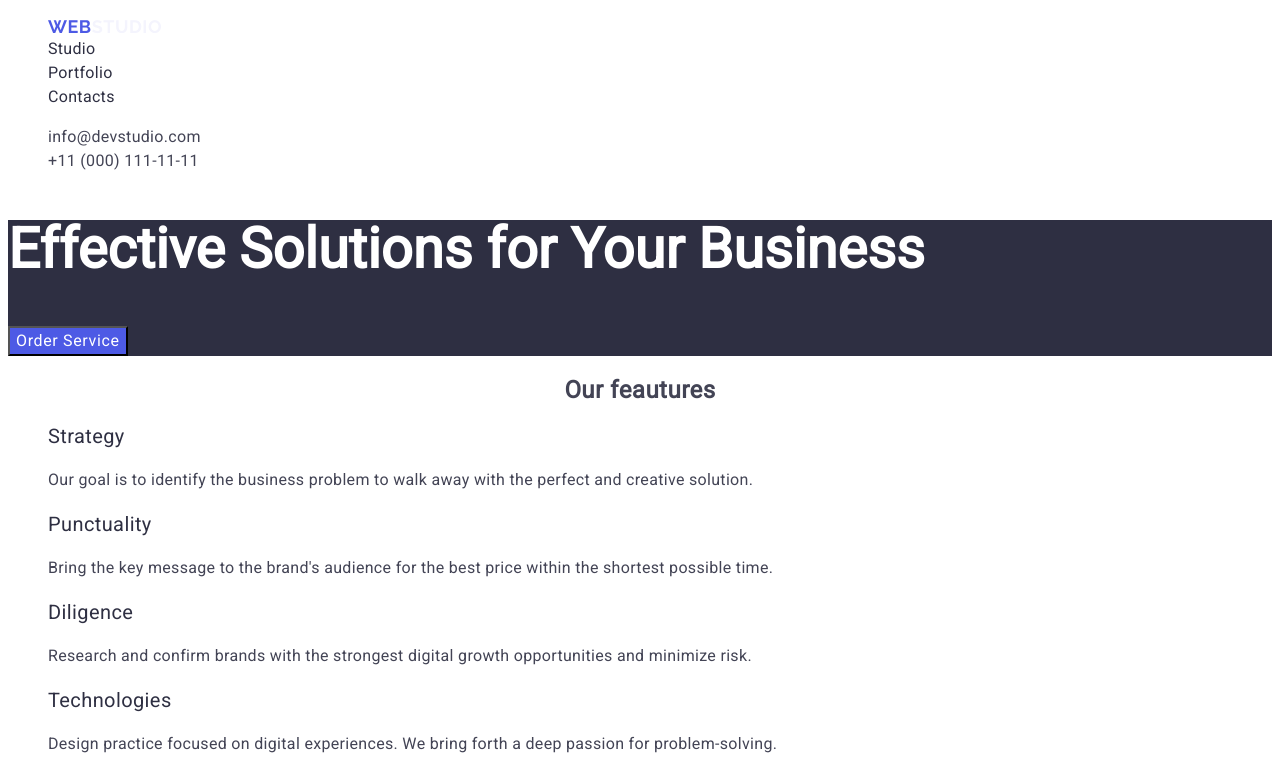
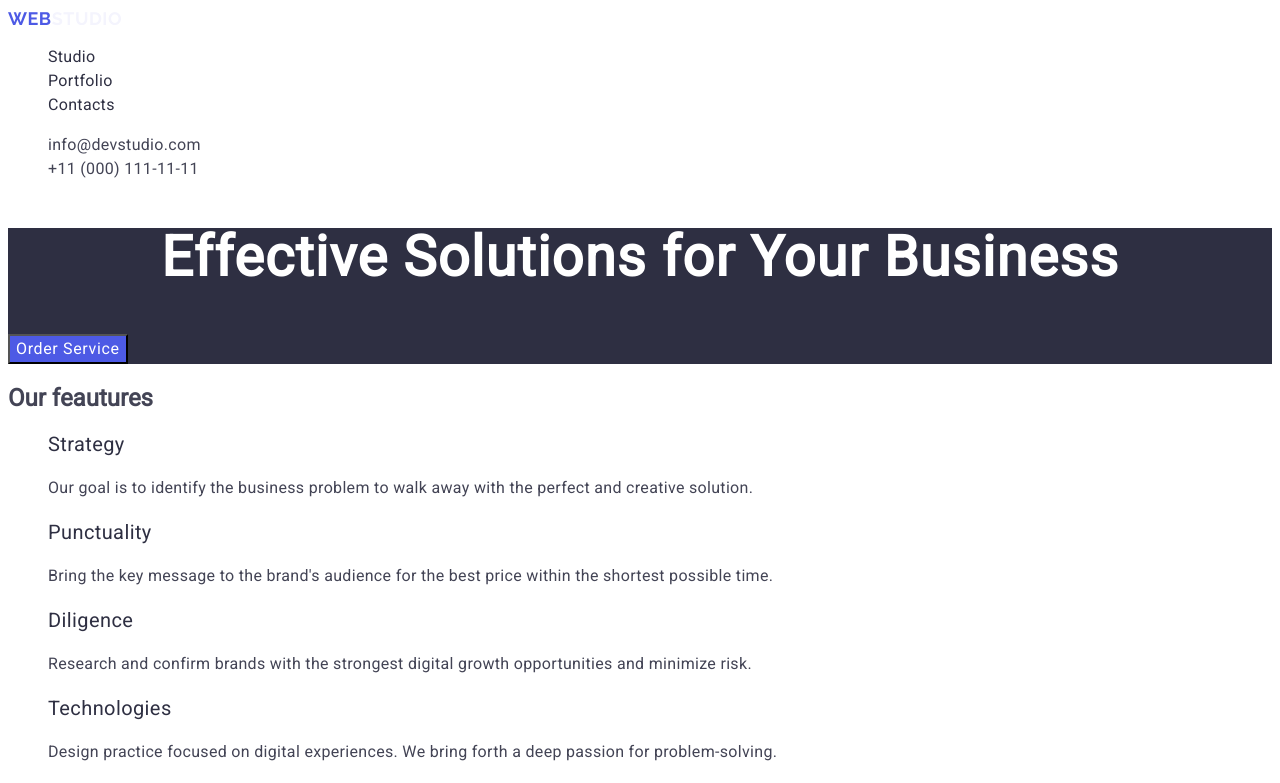
Before and after one commit to Dimonik7772/goit-markup-hw-02, a plain HTML site: page index.html in a window 1280 px wide. Shown: the top 783 px of the page. Drawn offline with Linux system fonts and the light colour scheme.

Commit message:
redec-html-css

```diff
--- a/css/style.css
+++ b/css/style.css
@@ -15,7 +15,7 @@ body {
   letter-spacing: 0.03em;
 }
 
-.logo-web {
+.logo-span {
   color: #f4f4fd;
 }
 /* navigation */
@@ -28,6 +28,7 @@ body {
   font-weight: 500;
   line-height: 1.5;
   letter-spacing: 0.02em;
+  color: #2e2f42;
 }
 .menu-link:focus,
 .menu-link:hover {
@@ -60,6 +61,8 @@ body {
   font-size: 56px;
   line-height: 1.07;
   color: #fff;
+  text-align: center;
+  letter-spacing: 0.02em;
 }
 .button {
   font-weight: 500;
@@ -76,10 +79,7 @@ body {
   background-color: #404bbf;
 }
 /* features */
-.feautures-title {
-  text-align: center;
-  letter-spacing: 0.02em;
-}
+
 .features {
   list-style: none;
 }
--- a/index.html
+++ b/index.html
@@ -16,12 +16,10 @@
     <!-- header -->
     <header>
       <nav>
+        <a href="./index.html" class="logo"
+          >Web<span class="logo-span">Studio</span>
+        </a>
         <ul class="menu">
-          <li>
-            <a href="./index.html" class="logo"
-              >Web<span class="logo-web">Studio</span>
-            </a>
-          </li>
           <li><a href="" class="menu-link">Studio</a></li>
           <li><a href="" class="menu-link">Portfolio</a></li>
           <li><a href="" class="menu-link">Contacts</a></li>
@@ -190,7 +188,7 @@
     </main>
     <footer class="footer">
       <a href="./index.html" class="logo"
-        >web<span class="logo-web">studio</span>
+        >web<span class="logo-span">Studio</span>
       </a>
       <p class="footer-text">
         Increase the flow of customers and sales for your business with digital
```
